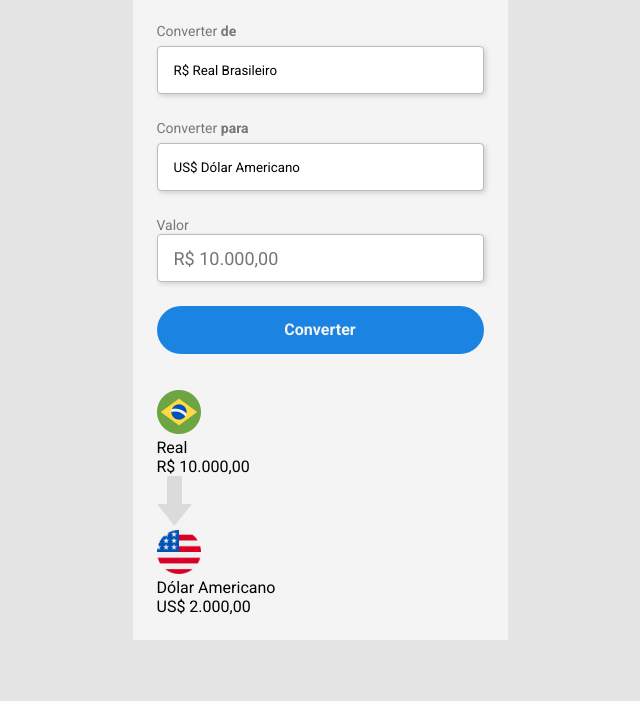
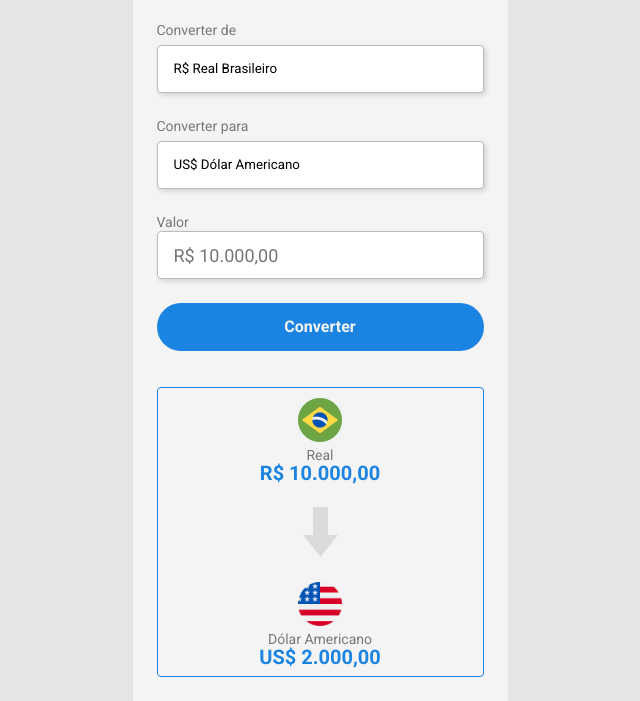
Before and after one commit to Tsukhiro/currency-convert, a plain HTML site: page index.html in a window 1280 px wide. Shown: the part 169-870 px from the top of the page, without its empty margins (320-960 px from the left). Before the commit the page ends 809 px from the top, so only its background shows below. Drawn offline with Linux system fonts and the light colour scheme.

Commit message:
finalizing CSS and HTML
Finalizing the HTML putting class and CSS style.

```diff
--- a/index.html
+++ b/index.html
@@ -48,18 +48,18 @@
             <button type="button">Converter</button>
 
             <section>
-                <div>
+                <div class="currency-container">
                     <img src="./assets/Real.png" alt="Bandeira do Brasil">
-                    <p>Real</p>
-                    <p>R$ 10.000,00</p>
+                    <p class="currency-name">Real</p>
+                    <p class="currency-value">R$ 10.000,00</p>
                 </div>
 
-                <img src="./assets/arrow.png" alt="Seta">
+                <img src="./assets/arrow.png" alt="Seta" class="arrow-img">
 
-                <div>
+                <div class="currency-container">
                     <img src="./assets/Dólar Americano.png" alt="Bandeira dos EUA">
-                    <p>Dólar Americano</p>
-                    <p>US$ 2.000,00</p>
+                    <p class="currency-name">Dólar Americano</p>
+                    <p class="currency-value">US$ 2.000,00</p>
                 </div>
 
             </section>
--- a/styles.css
+++ b/styles.css
@@ -3,6 +3,9 @@
     padding: 0;
     box-sizing: border-box;
     font-family: "Roboto", sans-serif;
+    font-style: normal;
+    font-weight: normal;
+    line-height: 18px;
 }
 
 body{
@@ -23,10 +26,7 @@ header {
 }
 
 h1{
-    font-style: normal;
-    font-weight: normal;
     font-size: 24px;
-    line-height: 18px;
     color: #F4F4F4;
     text-align: center;
     padding-top: 25px;
@@ -37,10 +37,7 @@ main{
 }
 
 label {
-    font-style: normal;
-    font-weight: normal;
     font-size: 14px;
-    line-height: 18px;
     color: #777777;
 }
 
@@ -79,10 +76,8 @@ button{
     height: 48px;
     cursor: pointer;
     color: #F4F4F4;
-    font-style: normal;
     font-weight: bold;
     font-size: 16px;
-    line-height: 18px;
     border: none;
     width: 100%;
     margin-top: 24px;
@@ -96,3 +91,29 @@ button:hover{
 button:active{
     opacity: 0.7;
 }
+
+section{
+    border: 1px solid #1B83E2;
+    border-radius: 4px;
+}
+
+.currency-container{
+    text-align: center;
+    padding: 10px;
+}
+
+.currency-name{
+    font-size: 14px;
+    color: #777777;
+}
+
+.currency-value{
+    font-weight: bold;
+    font-size: 20px;
+    color: #1B83E2;
+}
+
+.arrow-img{
+    margin: 15px auto;
+    display: block;
+}
```
